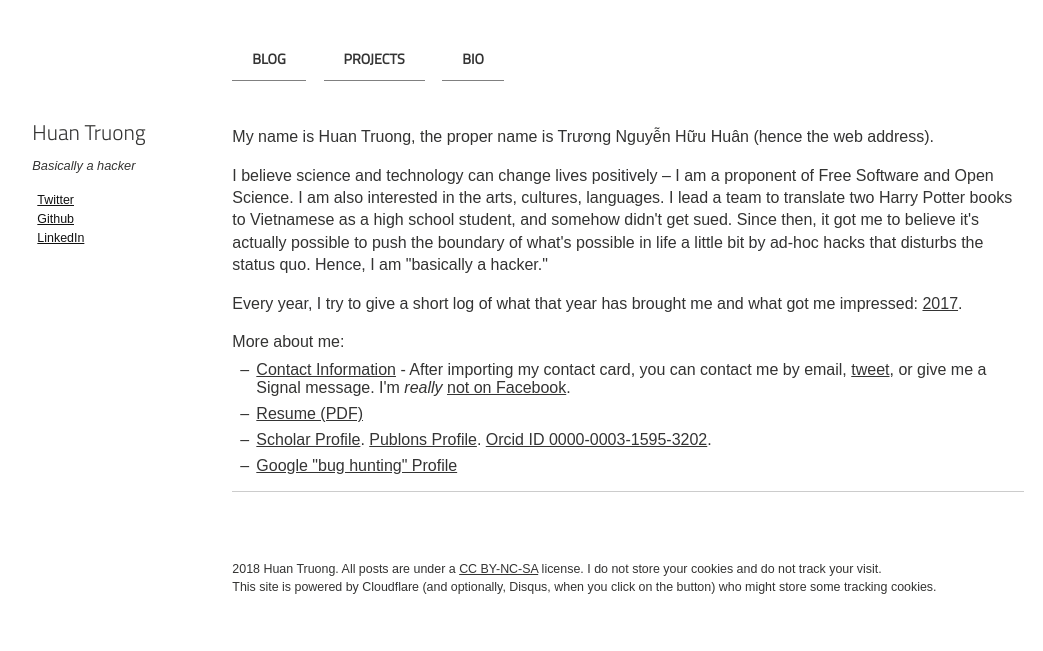
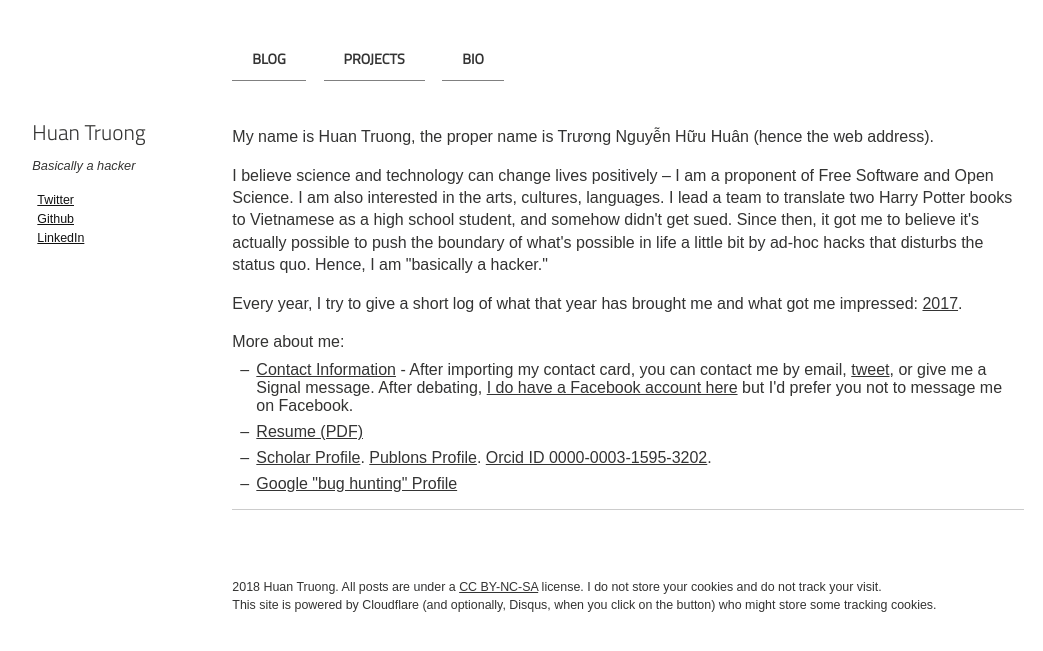
Before and after one commit to htruong/htruong.github.io, a Jekyll site: the page built from about.md, in a window 1280 px wide. Shown: the top 651 px of the page, without its empty margins (116-1159 px from the left). Built offline with Jekyll 4.4.1, drawn with Linux system fonts in a browser that asks for light colours.

Commit message:
Update about.md

```diff
--- a/about.md
+++ b/about.md
@@ -11,7 +11,7 @@ Every year, I try to give a short log of what that year has brought me and what
 
 More about me:
 
-- [Contact Information](/vc) - After importing my contact card, you can contact me by email, [tweet](https://twitter.com/huant), or give me a Signal message. I'm *really* [not on Facebook](https://stallman.org/facebook.html).
+- [Contact Information](/vc) - After importing my contact card, you can contact me by email, [tweet](https://twitter.com/huant), or give me a Signal message. After debating, [I do have a Facebook account here](https://www.facebook.com/horseradix) but I'd prefer you not to message me on Facebook.
 - [Resume (PDF)](/resume.pdf)
 - [Scholar Profile](https://scholar.google.com/citations?user=ZTuFnawAAAAJ&hl=en). [Publons Profile](https://publons.com/a/1402833/). [Orcid ID 0000-0003-1595-3202](https://orcid.org/0000-0003-1595-3202).
 - [Google "bug hunting" Profile](https://bughunter.withgoogle.com/profile/d5f16dfd-6636-4460-ac1b-24d6c9bbb4b2)
```
